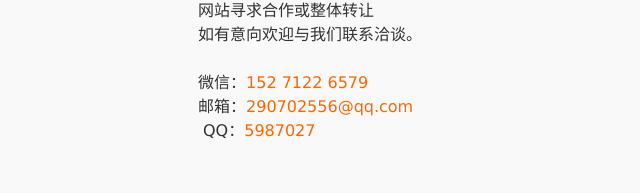
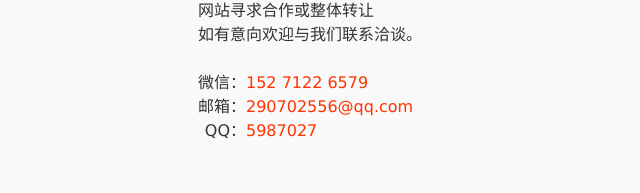
Before and after one commit to az031120103/pingguo, a plain HTML site: page index.html in a window 1280 px wide. Shown: the part 274-467 px from the top of the page, without its empty margins (292-932 px from the left). Drawn offline with Linux system fonts and the light colour scheme.

Commit message:
联系方式样式调整

```diff
--- a/index.html
+++ b/index.html
@@ -24,7 +24,7 @@
     }
     em {
       font-style: normal;
-      color: #f60;
+      color: #f30;
     }
     .grid {
       position: absolute;
@@ -40,6 +40,11 @@
       font-size: 12px;
       margin-bottom: 15px;
       font-style: italic;
+    }
+    .label {
+      display: inline-block;
+      width: 48px;
+      text-align: right;
     }
     .foot {
       position: absolute;
@@ -76,9 +81,14 @@
         <p>网站寻求合作或整体转让</p>
         <p>如有意向欢迎与我们联系洽谈。</p>
         <p></p>
-        <p>微信：<em>152 7122 6579</em></p>
-        <p>邮箱：<em>290702556@qq.com</em></p>
-        <p style="margin-left: 5px;">QQ：<em>5987027</em></p>
+        <p>
+          <span class="label">微信：</span><em>152 7122 6579</em>
+        </p>
+        <p>
+          <span class="label">邮箱：</span><em>290702556@qq.com</em>
+        </p>
+        <p>
+          <span class="label">QQ：</span><em>5987027</em></p>
       </div>
     </div>
     <div class="foot">
```
